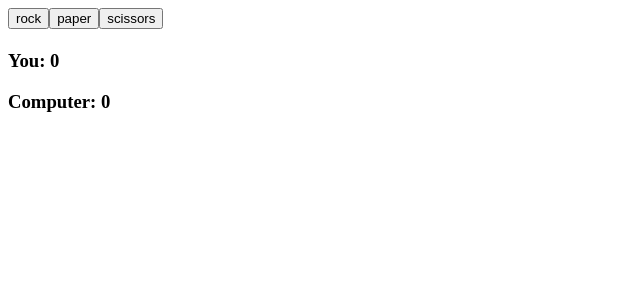
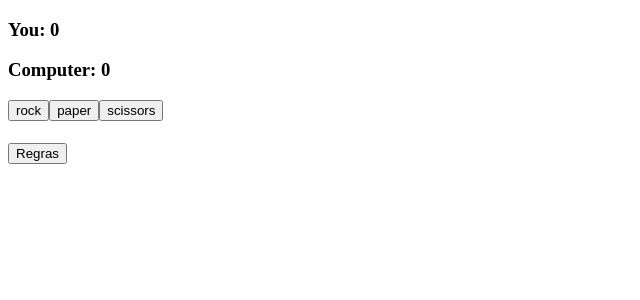
Before and after one commit to gaalvesj/rock-paper-scissors, a React (Vite) app in the folder rock-paper-scissors/: page /game in a window 1280 px wide. Shown: the top 300 px of the page, without its empty margins (0-640 px from the left). Built offline with nearby package versions, Linux system fonts and the light colour scheme.

Commit message:
refactoring code and create components

```diff
--- a/rock-paper-scissors/src/App.jsx
+++ b/rock-paper-scissors/src/App.jsx
@@ -1,73 +1,11 @@
-import { useState } from 'react'
+
 
 function App() {
-  const [ winner, setWinner] = useState('')
-  const [possibleMoves, setPossibleMoves] = useState([
-    {
-      type: 'paper',
-      label: 'paper',
-      wins: 'rock',
-      loses: 'scissors'
-    },
-    {
-      type: 'rock',
-      label: 'rock',
-      wins: 'scissors',
-      loses: 'paper'
-    },
-    {
-      type: 'scissors',
-      label: 'scissors',
-      wins: 'paper',
-      loses: 'rock'
-    }
-
-  ]);
-
-
-
-
-
-  const game =  (playerMove) => {
-
-    const computerMove = {
-      get numero() {
-          return Math.floor(Math.random() * 3) + 1;
-      }
-  };
-  let computerMoveType = ''
-    switch(computerMove.numero){
-      case 1:
-        computerMoveType = 'paper'
-      break;
-      case 2:
-        computerMoveType = 'rock'
-      break;
-      case 3:
-        computerMoveType = 'scissors';
-      break;
-    }
-    if(computerMoveType === playerMove) {
-      return setWinner('draw');
-    }
-
-    const validationPlayer = possibleMoves.find((current) => current.type === playerMove);
-
-    const isPlayerWinner = validationPlayer.wins === computerMoveType
-
-    isPlayerWinner ? setWinner('Player') : setWinner('Computer');
-
-    console.log(computerMoveType);
-    console.log(playerMove);
-    console.log(isPlayerWinner);
-  }
 
   return (
       <div>
-        <button onClick={() => game('rock')}>rock</button>
-        <button onClick={() => game('paper')}>paper</button>
-        <button onClick={() => game('scissors')}>scissors</button>
-        <h1>{winner}</h1>
+
+        {/* <h1>{winner}</h1> */}
         <h3>You: 0</h3>
         <h3>Computer: 0</h3>
       </div>
--- /dev/null
+++ b/rock-paper-scissors/src/components/Footer.jsx
@@ -0,0 +1,16 @@
+
+
+
+function Footer() {
+
+
+    return(
+        <div>
+            <button>
+                Regras
+            </button>
+        </div>
+    )
+}
+
+export default Footer;
--- /dev/null
+++ b/rock-paper-scissors/src/components/Play.jsx
@@ -0,0 +1,77 @@
+import { useState } from "react";
+
+
+
+function Play() {
+    const [winner, setWinner] = useState('')
+    const [possibleMoves, setPossibleMoves] = useState([
+        {
+          type: 'paper',
+          label: 'paper',
+          wins: 'rock',
+          loses: 'scissors'
+        },
+        {
+          type: 'rock',
+          label: 'rock',
+          wins: 'scissors',
+          loses: 'paper'
+        },
+        {
+          type: 'scissors',
+          label: 'scissors',
+          wins: 'paper',
+          loses: 'rock'
+        }
+
+      ]);
+
+
+
+
+
+      const game =  (playerMove) => {
+
+        const computerMove = {
+          get numero() {
+              return Math.floor(Math.random() * 3) + 1;
+          }
+      };
+      let computerMoveType = ''
+        switch(computerMove.numero){
+          case 1:
+            computerMoveType = 'paper'
+          break;
+          case 2:
+            computerMoveType = 'rock'
+          break;
+          case 3:
+            computerMoveType = 'scissors';
+          break;
+        }
+        if(computerMoveType === playerMove) {
+          return setWinner('draw');
+        }
+
+        const validationPlayer = possibleMoves.find((current) => current.type === playerMove);
+
+        const isPlayerWinner = validationPlayer.wins === computerMoveType
+
+        isPlayerWinner ? setWinner('Player') : setWinner('Computer');
+
+      }
+
+      return (
+        <div>
+        <button onClick={() => game('rock')}>rock</button>
+        <button onClick={() => game('paper')}>paper</button>
+        <button onClick={() => game('scissors')}>scissors</button>
+        <h1>{winner}</h1>
+        </div>
+
+      )
+
+
+}
+
+export default Play;
--- a/rock-paper-scissors/src/main.jsx
+++ b/rock-paper-scissors/src/main.jsx
@@ -1,9 +1,13 @@
 import React from 'react'
 import ReactDOM from 'react-dom/client'
 import App from './App.jsx'
+import Footer from './components/Footer.jsx'
+import Play from './components/Play.jsx'
 
 ReactDOM.createRoot(document.getElementById('root')).render(
   <React.StrictMode>
     <App />
+    <Play />
+    <Footer />
   </React.StrictMode>,
 )
```
Also changed, not shown: rock-paper-scissors/src/components/Game.jsx (added), rock-paper-scissors/src/components/Header.jsx (added).
